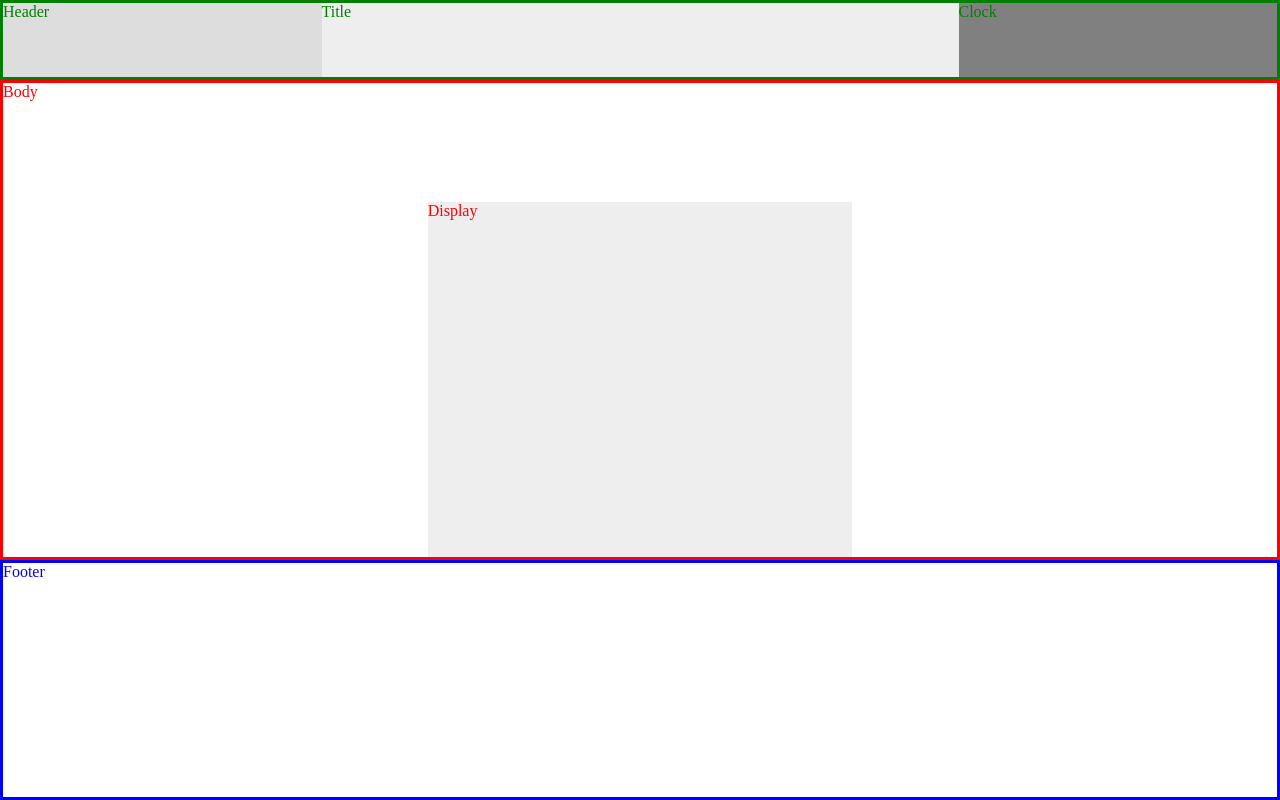
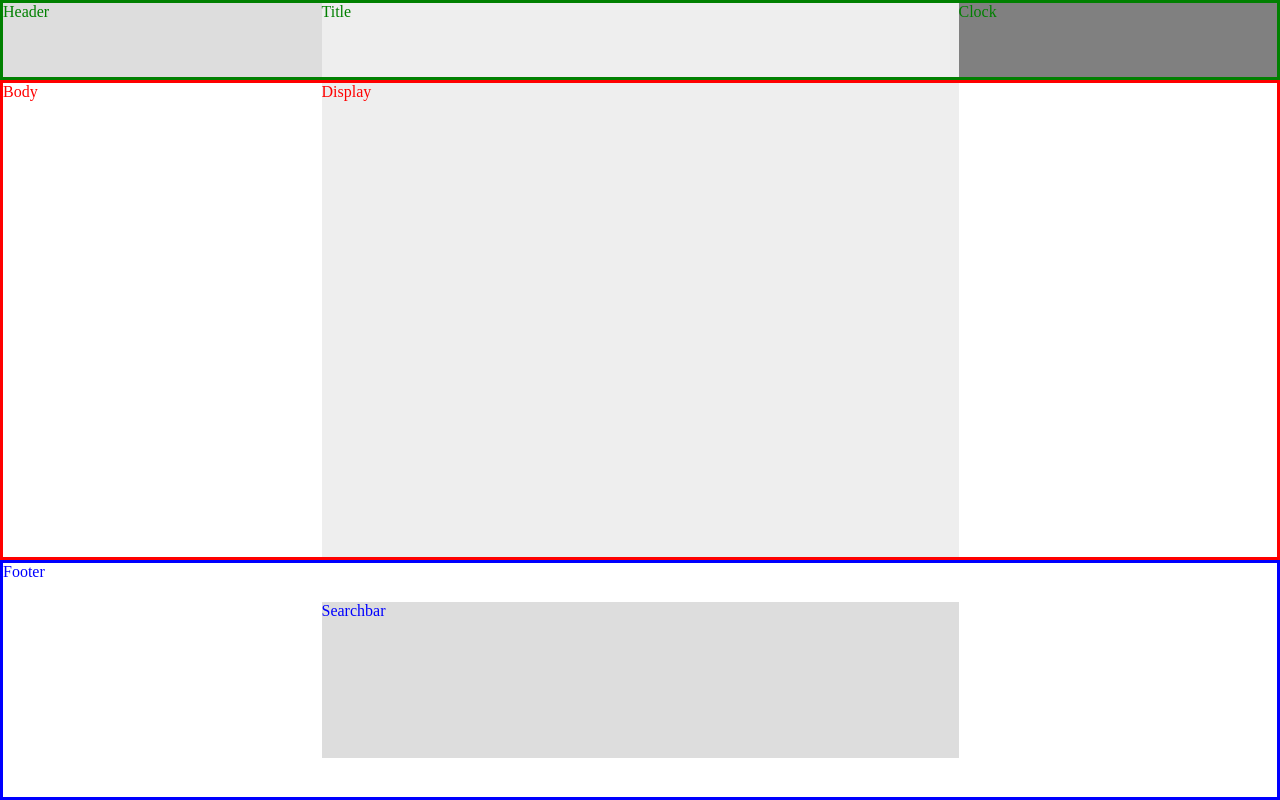
Before and after one commit to chuefengv/Weather-App, a React (Vite) app: page / in a window 1280 px wide. Built offline with nearby package versions, Linux system fonts and the light colour scheme.

Commit message:
set up foot grid, and set up the searchbar

```diff
--- a/src/components/body/Body.css
+++ b/src/components/body/Body.css
@@ -2,13 +2,13 @@
   color: red;
   border: red solid;
   display: grid;
-  grid-template-columns: 1fr 1fr 1fr;
-  grid-template-rows: 1fr 1fr 1fr 1fr;
+  grid-template-columns: 1fr 1fr 1fr 1fr;
+  grid-template-rows: 1fr 1fr 1fr 1fr 1fr 1fr;
 }
 
 .display {
   grid-column-start: 2;
-  grid-column-end: 3;
-  grid-row-start: 2;
-  grid-row-end: 5;
+  grid-column-end: 4;
+  grid-row-start: 1;
+  grid-row-end: 7;
 }
--- a/src/components/footer/Footer.css
+++ b/src/components/footer/Footer.css
@@ -1,4 +1,14 @@
 .footer {
   color: blue;
   border: blue solid;
+  display: grid;
+  grid-template-columns: 1fr 1fr 1fr 1fr;
+  grid-template-rows: 1fr 1fr 1fr 1fr 1fr 1fr;
 }
+
+.searchbar {
+  grid-column-start: 2;
+  grid-column-end: 4;
+  grid-row-start: 2;
+  grid-row-end: 6;
+}
--- a/src/components/footer/Footer.jsx
+++ b/src/components/footer/Footer.jsx
@@ -1,10 +1,12 @@
 import React from 'react';
+import Searchbar from './searchbar'
 import './Footer.css'
 
 function Footer(){
     return(
         <div className='footer'>
             Footer
+            <Searchbar className='searchbar' />
         </div>
     )
 }
--- a/src/components/footer/searchbar/Searchbar.css
+++ b/src/components/footer/searchbar/Searchbar.css
@@ -0,0 +1,3 @@
+.searchbar {
+  background-color: #ddd;
+}
--- a/src/components/footer/searchbar/Searchbar.jsx
+++ b/src/components/footer/searchbar/Searchbar.jsx
@@ -0,0 +1,12 @@
+import React from 'react'
+import './Searchbar.css'
+
+function Searchbar(){
+    return(
+        <div className='searchbar'>
+            Searchbar
+        </div>
+    );
+};
+
+export default Searchbar;
--- a/src/components/footer/searchbar/index.js
+++ b/src/components/footer/searchbar/index.js
@@ -0,0 +1,3 @@
+import Searchbar from './Searchbar'
+
+export default Searchbar;
```
